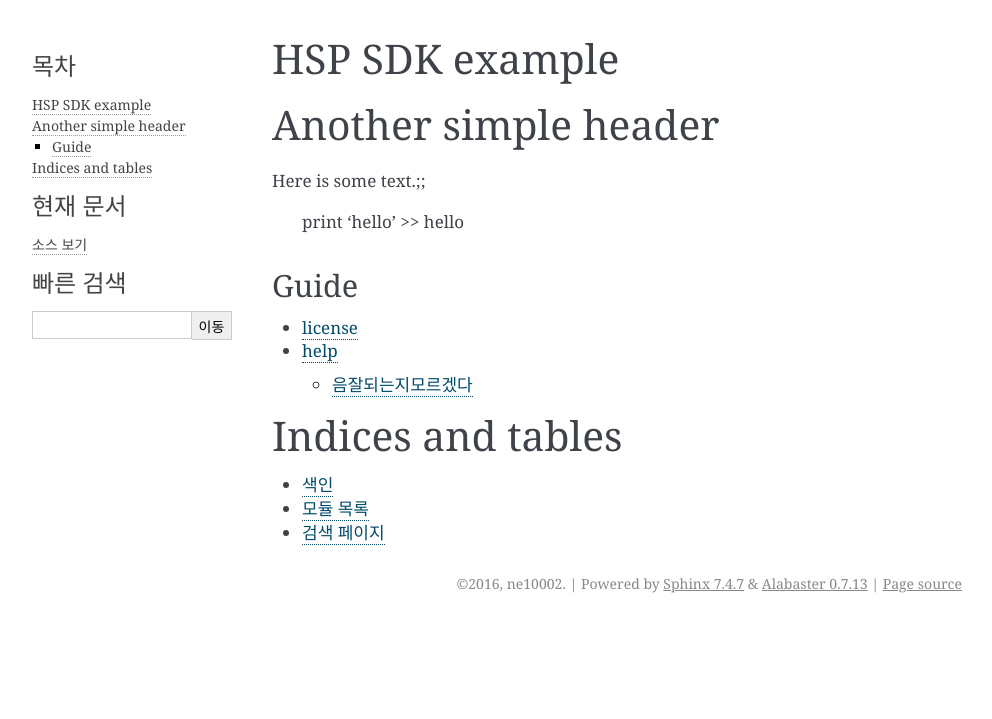
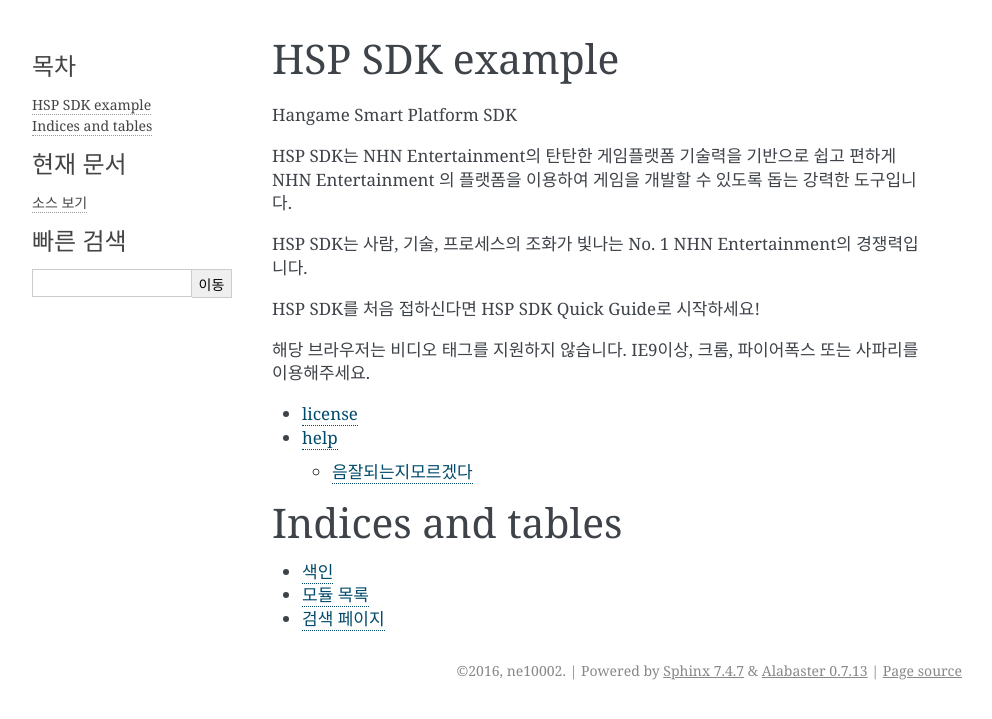
Before and after one commit to Kimyounsik/readTheDocsTest, a Sphinx documentation site: the page built from source/index.rst, in a window 1280 px wide. Shown: the top 719 px of the page, without its empty margins (148-1140 px from the left). Built offline with Sphinx 7.4.7, drawn with Linux system fonts in a browser that asks for light colours.

Commit message:
change index.html

```diff
--- a/source/index.rst
+++ b/source/index.rst
@@ -1,16 +1,17 @@
 HSP SDK example
 ==================================
 
-Another simple header
-=====================
+Hangame Smart Platform SDK
 
-Here is some text.;;
+HSP SDK는 NHN Entertainment의 탄탄한 게임플랫폼 기술력을 기반으로
+쉽고 편하게 NHN Entertainment 의 플랫폼을 이용하여 게임을 개발할 수 있도록 돕는 강력한 도구입니다.
 
-   print 'hello'
-   >> hello
+HSP SDK는  사람, 기술, 프로세스의 조화가 빛나는
+No. 1 NHN Entertainment의 경쟁력입니다.
 
-Guide
-^^^^^
+HSP SDK를 처음 접하신다면 HSP SDK Quick Guide로 시작하세요!
+
+해당 브라우저는 비디오 태그를 지원하지 않습니다. IE9이상, 크롬, 파이어폭스 또는 사파리를 이용해주세요.
 
 .. toctree::
    :maxdepth: 3
@@ -18,7 +19,6 @@ Guide
    license
    help
 
-
 Indices and tables
 ==================
 
```
